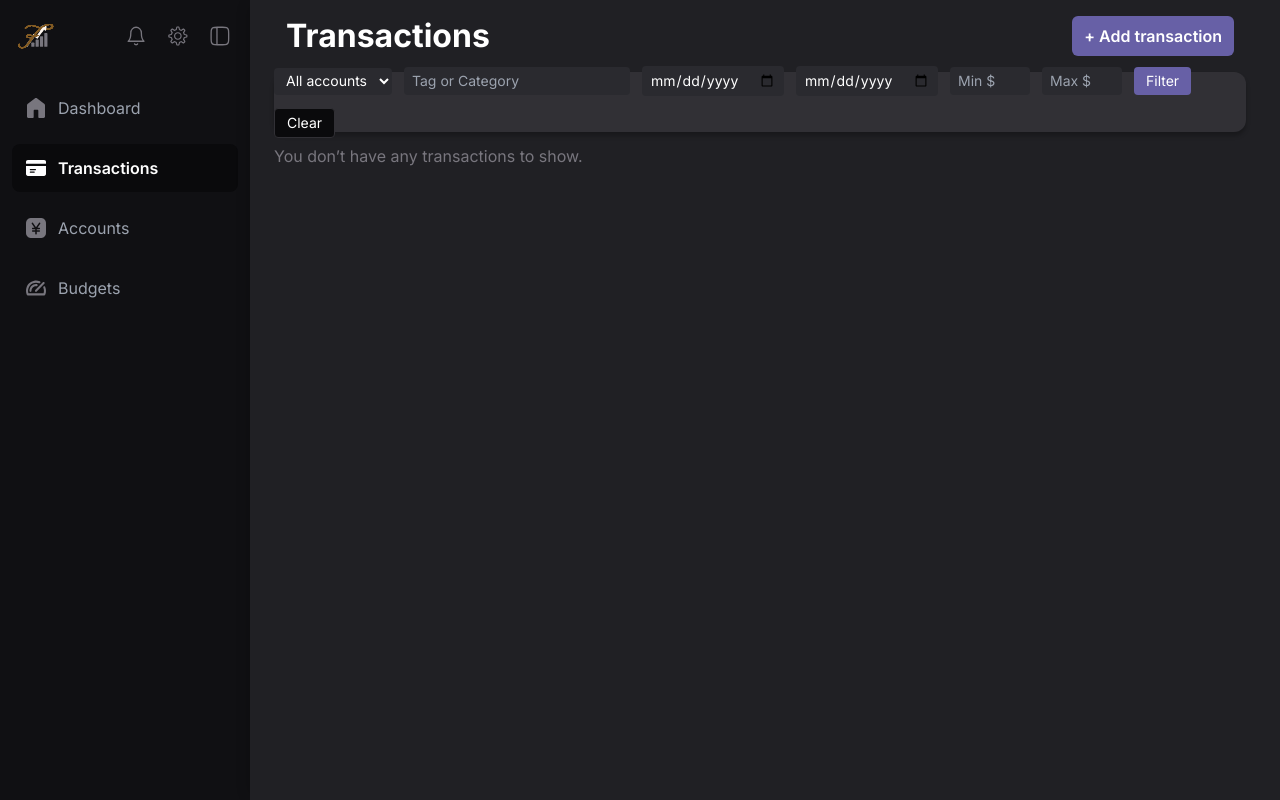
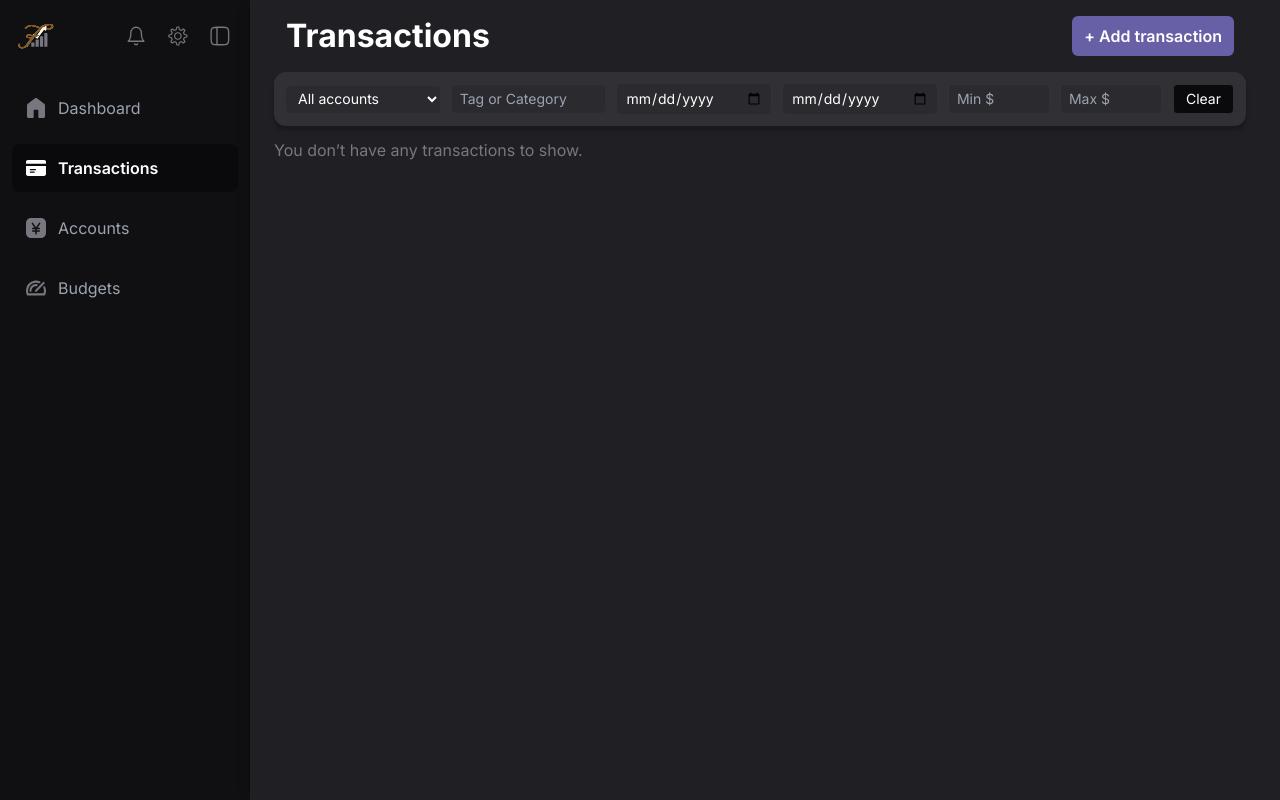
Before and after one commit to xavierAshkar/findash-mvp, a Django app: page /transactions/ in a window 1280 px wide. Run offline with Django 5.2, Linux system fonts and the light colour scheme; the visitor is signed in with stand-in values (Sample User, id 1); data that the repository does not hold is empty; parts of the project's set-up code (start-up, migrations or seed data) failed here and were passed over; some libraries are stand-ins or nearby versions.

Commit message:
feature(transactions): add HTMX to filtering system and allow multiple tags to be searched. fix ui under small width & auto tag transactions when synced.

```diff
--- a/core/templates/core/transactions/index.html
+++ b/core/templates/core/transactions/index.html
@@ -8,9 +8,18 @@
 
 {% block toolbar %}
 <div class="sticky top-[72px] px-[24px] z-20 bg-primaryBg">
-  <div class="h-[60px] bg-cardHeader rounded-xl shadow-card flex items-center justify-center">
-    <form method="get" class="flex flex-wrap gap-3 items-center text-sm text-white">
-      <select name="account_id" onchange="this.form.submit()" class="bg-[#2A2A2F] text-white rounded px-2 py-1 text-sm">
+  <div class="bg-cardHeader rounded-xl shadow-card p-3">
+    <form
+      hx-get="{% url 'core:transactions' %}"
+      hx-target="#transaction-list"
+      hx-push-url="true"
+      hx-include="this"
+      hx-trigger="change, keyup delay:500ms"
+      class="flex flex-wrap gap-2 md:gap-3 items-center text-sm text-white">
+
+      <!-- account_id -->
+      <select name="account_id"
+              class="flex-1 min-w-[140px] bg-[#2A2A2F] rounded px-2 py-1">
         <option value="">All accounts</option>
         {% for account in user_accounts %}
           <option value="{{ account.id }}" {% if selected_account_id == account.id %}selected{% endif %}>
@@ -19,32 +28,35 @@
         {% endfor %}
       </select>
 
-      <input type="text" name="tag" placeholder="Tag or Category"
+      <!-- tag -->
+      <input type="text" name="tag"
+            placeholder="Tag or Category"
             value="{{ filters.tag|default:'' }}"
-            class="bg-[#2A2A2F] text-white rounded px-2 py-1 text-sm" />
+            class="flex-1 min-w-[140px] bg-[#2A2A2F] rounded px-2 py-1" />
 
+      <!-- date / amount filters -->
       <input type="date" name="start_date"
             value="{{ filters.start_date|default:'' }}"
-            class="bg-[#2A2A2F] text-white rounded px-2 py-1 text-sm" />
-
+            class="flex-1 min-w-[140px] bg-[#2A2A2F] rounded px-2 py-1" />
       <input type="date" name="end_date"
             value="{{ filters.end_date|default:'' }}"
-            class="bg-[#2A2A2F] text-white rounded px-2 py-1 text-sm" />
+            class="flex-1 min-w-[140px] bg-[#2A2A2F] rounded px-2 py-1" />
 
       <input type="number" step="0.01" name="min_amount" placeholder="Min $"
             value="{{ filters.min_amount|default:'' }}"
-            class="bg-[#2A2A2F] text-white rounded px-2 py-1 text-sm w-[80px]" />
+            class="w-[100px] bg-[#2A2A2F] rounded px-2 py-1" />
 
       <input type="number" step="0.01" name="max_amount" placeholder="Max $"
             value="{{ filters.max_amount|default:'' }}"
-            class="bg-[#2A2A2F] text-white rounded px-2 py-1 text-sm w-[80px]" />
+            class="w-[100px] bg-[#2A2A2F] rounded px-2 py-1" />
 
-      <button type="submit" class="px-3 py-1 bg-accent text-white rounded hover:bg-opacity-80 transition">
-        Filter
-      </button>
-
-      <a href="{% url 'core:transactions' %}"
-        class="px-3 py-1 bg-hoverBg text-white rounded hover:bg-opacity-70 transition border border-cardHeader">
+      <!-- Clear button -->
+      <a href="#"
+        hx-get="{% url 'core:transactions' %}"
+        hx-target="#transaction-list"
+        hx-push-url="true"
+        onclick="this.closest('form').reset();"
+        class="px-3 py-1 bg-hoverBg rounded border border-cardHeader hover:bg-opacity-70">
         Clear
       </a>
     </form>
@@ -54,52 +66,7 @@
 {% endblock %}
 
 {% block content %}
-  {% if grouped_transactions %}
-    <div class="space-y-6">
-      {% for date, txns in grouped_transactions.items %}
-        <div>
-          <h2 class="text-sm font-semibold text-textSubtle uppercase tracking-wide mb-2">
-            {{ date|date:"F j, Y" }}
-          </h2>
-
-          <ul class="space-y-1">
-            {% for txn in txns %}
-              <li class="bg-cardBg rounded px-4 py-3 flex items-center justify-between text-sm text-textMain hover:bg-hoverBg transition">
-
-                <!-- Transaction Name -->
-                <div class="flex-1 truncate">{{ txn.name }}</div>
-
-                <!-- Tag Form -->
-                <form method="post" action="{% url 'core:tag_transaction' txn.id %}" class="mx-4">
-                  {% csrf_token %}
-                  <select name="tag" class="bg-[#2A2A2F] border-none text-white px-2 py-[2px] rounded text-xs w-28"
-                          onchange="this.form.submit()">
-                    <option value="">—</option>
-                    {% for tag in user_tags %}
-                      <option value="{{ tag.id }}" {% if txn.tag and tag.id == txn.tag.id %}selected{% endif %}>
-                        {{ tag.name }}
-                      </option>
-                    {% endfor %}
-                  </select>
-
-                </form>
-
-                <!-- Amount -->
-                <div class="w-[80px] text-right {% if txn.amount > 0 %}text-red-400{% else %}text-green-400{% endif %}">
-                  ${{ txn.amount }}
-                </div>
-
-                <!-- Account Name -->
-                <div class="w-[120px] text-right text-textSubtle ml-4 truncate">
-                  {{ txn.account.name }}
-                </div>
-              </li>
-            {% endfor %}
-          </ul>
-        </div>
-      {% endfor %}
-    </div>
-  {% else %}
-    <p class="text-textSubtle">You don’t have any transactions to show.</p>
-  {% endif %}
+  <div id="transaction-list">
+    {% include "core/transactions/partials/_transaction_list.html" %}
+  </div>
 {% endblock %}
--- /dev/null
+++ b/core/templates/core/transactions/partials/_transaction_list.html
@@ -0,0 +1,47 @@
+{% if grouped_transactions %}
+  <div class="space-y-6">
+    {% for date, txns in grouped_transactions.items %}
+      <div>
+        <h2 class="text-sm font-semibold text-textSubtle uppercase tracking-wide mb-2">
+          {{ date|date:"F j, Y" }}
+        </h2>
+
+        <ul class="space-y-1">
+          {% for txn in txns %}
+            <li class="bg-cardBg rounded px-4 py-3 flex items-center justify-between text-sm text-textMain hover:bg-hoverBg transition">
+
+              <!-- Transaction Name -->
+              <div class="flex-1 truncate">{{ txn.name }}</div>
+
+              <!-- Tag Form -->
+              <form method="post" action="{% url 'core:tag_transaction' txn.id %}" class="mx-4">
+                {% csrf_token %}
+                <select name="tag" class="bg-[#2A2A2F] border-none text-white px-2 py-[2px] rounded text-xs w-28"
+                        onchange="this.form.submit()">
+                  <option value="">—</option>
+                  {% for tag in user_tags %}
+                    <option value="{{ tag.id }}" {% if txn.tag and tag.id == txn.tag.id %}selected{% endif %}>
+                      {{ tag.name }}
+                    </option>
+                  {% endfor %}
+                </select>
+              </form>
+
+              <!-- Amount -->
+              <div class="w-[80px] text-right {% if txn.amount > 0 %}text-red-400{% else %}text-green-400{% endif %}">
+                ${{ txn.amount }}
+              </div>
+
+              <!-- Account Name -->
+              <div class="w-[120px] text-right text-textSubtle ml-4 truncate">
+                {{ txn.account.name }}
+              </div>
+            </li>
+          {% endfor %}
+        </ul>
+      </div>
+    {% endfor %}
+  </div>
+{% else %}
+  <p class="text-textSubtle">You don’t have any transactions to show.</p>
+{% endif %}
--- a/core/views/transactions.py
+++ b/core/views/transactions.py
@@ -13,6 +13,8 @@ from ..models import Tag
 from collections import OrderedDict
 from decimal import Decimal
 from django.db.models import Q
+from django.template.loader import render_to_string
+from core.utils.tags import auto_tag_transaction
 
 @login_required
 def transactions_view(request):
@@ -48,23 +50,28 @@ def transactions_view(request):
     if max_amount:
         transactions = transactions.filter(amount__lte=Decimal(max_amount))
 
-    # Tag or category filter
-    tag = params.get("tag")
-    if tag:
-        transactions = transactions.filter(
-            Q(tag__name__icontains=tag) | Q(category_main__icontains=tag)
-        )
+    # Tag or category filter (comma-separated)
+    tag_input = params.get("tag")
+    tag = None
+    if tag_input:
+        tag_list = [t.strip() for t in tag_input.split(",") if t.strip()]
+        if tag_list:
+            tag_query = Q()
+            for t in tag_list:
+                tag_query |= Q(tag__name__icontains=t) | Q(category_main__icontains=t)
+            transactions = transactions.filter(tag_query)
+            tag = tag_input  # preserve raw input for UI
 
     # Sort and group
     transactions = transactions.order_by("-date", "-id")
     grouped_transactions = OrderedDict()
-
     for txn in transactions:
         grouped_transactions.setdefault(txn.date, []).append(txn)
 
     user_tags = Tag.objects.filter(user=request.user)
 
-    return render(request, "core/transactions/index.html", {
+    # Shared context
+    context = {
         "grouped_transactions": grouped_transactions,
         "user_accounts": user_accounts,
         "user_tags": user_tags,
@@ -76,7 +83,14 @@ def transactions_view(request):
             "min_amount": min_amount,
             "max_amount": max_amount,
         }
-    })
+    }
+
+    # Return partial if HTMX request
+    if request.headers.get("HX-Request"):
+        return render(request, "core/transactions/partials/_transaction_list.html", context)
+
+    # Otherwise return full page
+    return render(request, "core/transactions/index.html", context)
 
 @login_required
 def add_transaction_view(request):
@@ -95,7 +109,7 @@ def add_transaction_view(request):
 
         if all([name, amount, date, account_id]):
             account = get_object_or_404(Account, id=account_id, plaid_item__user=request.user)
-            Transaction.objects.create(
+            txn = Transaction.objects.create(
                 name=name,
                 amount=Decimal(amount),
                 date=date,
@@ -103,7 +117,13 @@ def add_transaction_view(request):
                 tag=tag,
                 account=account,
             )
+
+            # Auto-tag if no manual tag was selected
+            if txn.tag is None:
+                auto_tag_transaction(user, txn)
+
             return redirect("core:transactions")
+
 
     return render(request, "core/transactions/add_transaction.html", {
         "accounts": accounts,
```
Also changed, not shown: core/utils/tags.py (added, +21 -0 lines), plaid_link/views/transactions.py (+8 -2 lines), core/migrations/0009_alter_dashboardwidget_widget_type.py (added).
